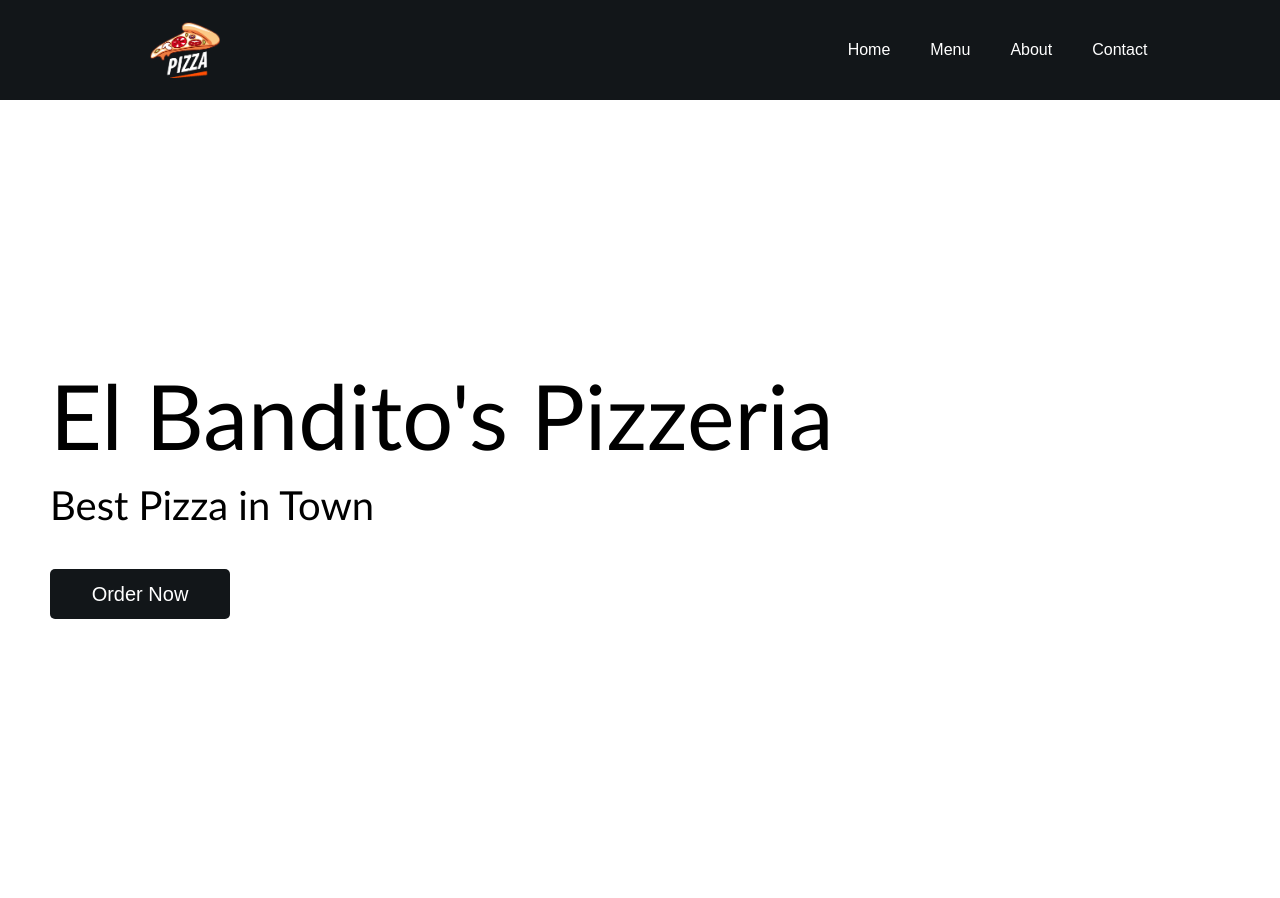
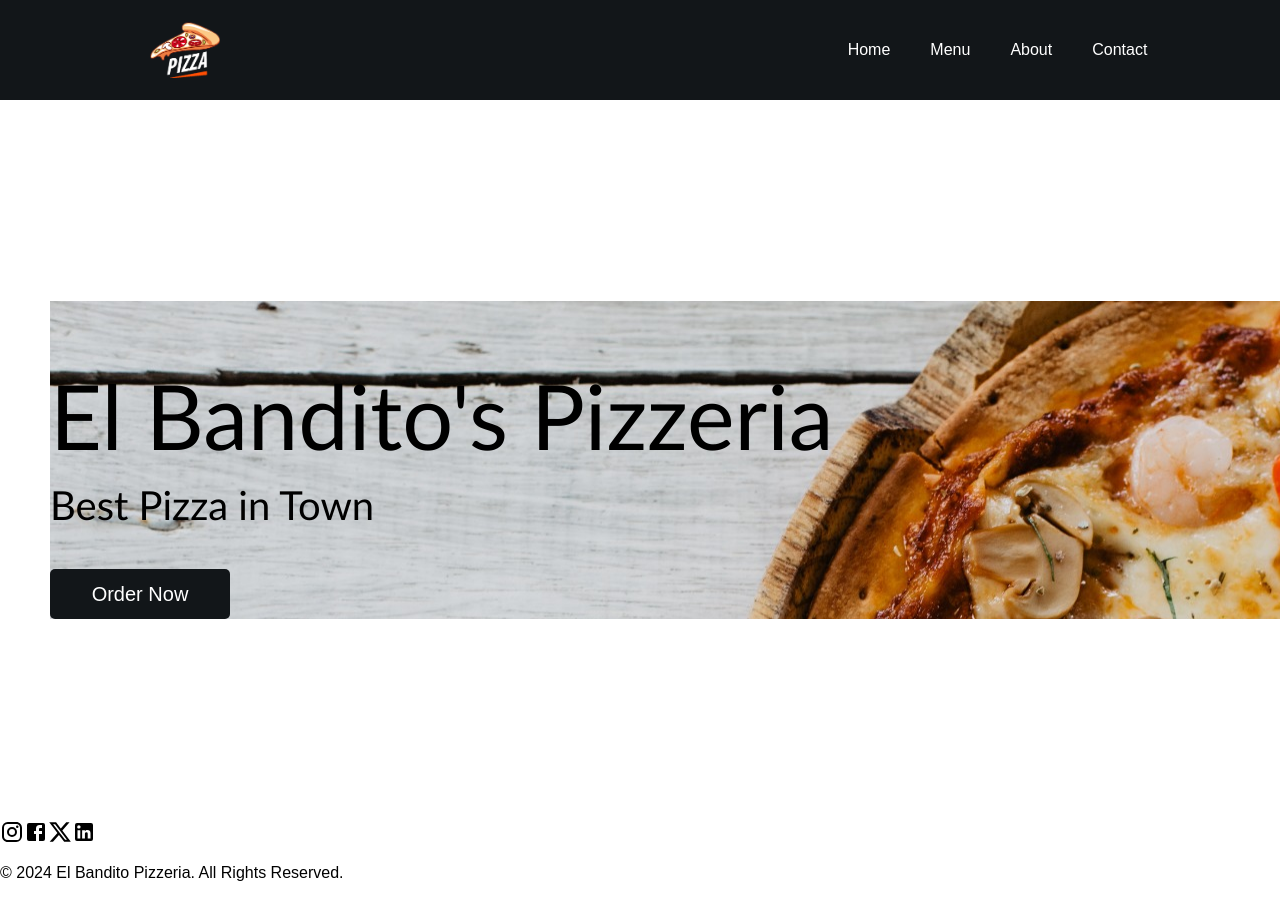
Before and after one commit to AndrasCsorba/El-Bandito-Pizzeria, a React (Create React App) app: page / in a window 1280 px wide. Before the commit the page ends 820 px from the top, so only its background shows below. Built offline with nearby package versions, Linux system fonts and the light colour scheme.

Commit message:
foooter social media icons

```diff
--- a/src/App.js
+++ b/src/App.js
@@ -1,5 +1,6 @@
 import "./App.css";
 import Navbar from "./components/Navbar";
+import Footers from "./components/Footers";
 import Home from "./pages/Home";
 import { BrowserRouter as Router, Route, Routes } from "react-router-dom";
 
@@ -11,6 +12,7 @@ function App() {
         <Routes>
           <Route exact path="/" element={<Home />} />
         </Routes>
+        <Footers />
       </Router>
     </div>
   );
--- /dev/null
+++ b/src/components/Footers.js
@@ -0,0 +1,21 @@
+import React from "react";
+import InstagramIcon from "@mui/icons-material/Instagram";
+import FacebookIcon from "@mui/icons-material/Facebook";
+import XIcon from "@mui/icons-material/X";
+import LinkedInIcon from "@mui/icons-material/LinkedIn";
+
+function Footers() {
+  return (
+    <div className="Footers">
+      <div className="socialMedia">
+        <InstagramIcon />
+        <FacebookIcon />
+        <XIcon />
+        <LinkedInIcon />
+      </div>
+      <p>&copy; 2024 El Bandito Pizzeria. All Rights Reserved.</p>
+    </div>
+  );
+}
+
+export default Footers;
--- a/src/pages/Home.js
+++ b/src/pages/Home.js
@@ -1,11 +1,16 @@
 import React from "react";
 import "../styles/Home.css";
 import { Link } from "react-router-dom";
+import BannerImage from "../assets/pizza.jpeg";
 
 function Home() {
   return (
     <div className="home">
-      <div className="headerContainer">
+      <div
+        className="headerContainer"
+        style={{
+          backgroundImage: `url(${BannerImage})`,
+        }}>
         <h1>El Bandito's Pizzeria</h1>
         <p>Best Pizza in Town</p>
         <Link to="/Menu">
```
Also changed, not shown: src/components/footer.js (deleted, +0 -7 lines), src/styles/Footer.css (added), 1 other file (tests, documents, lock files or other folders).
